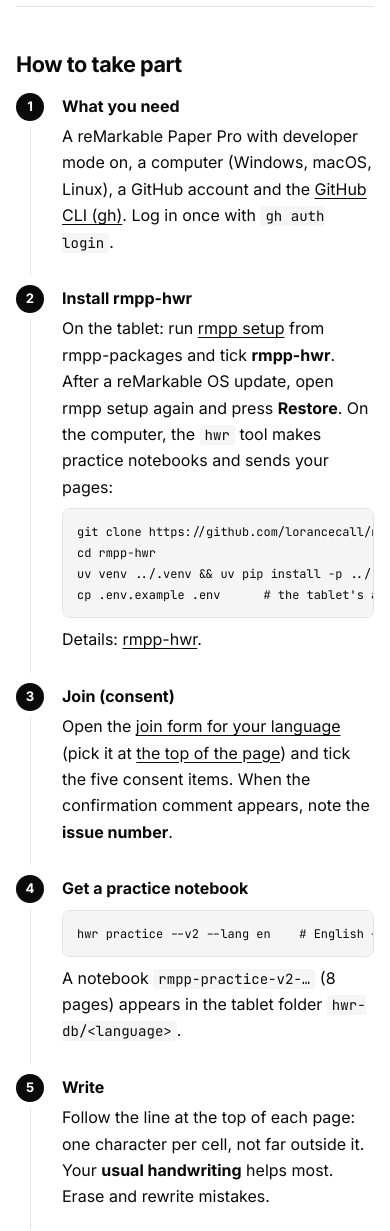
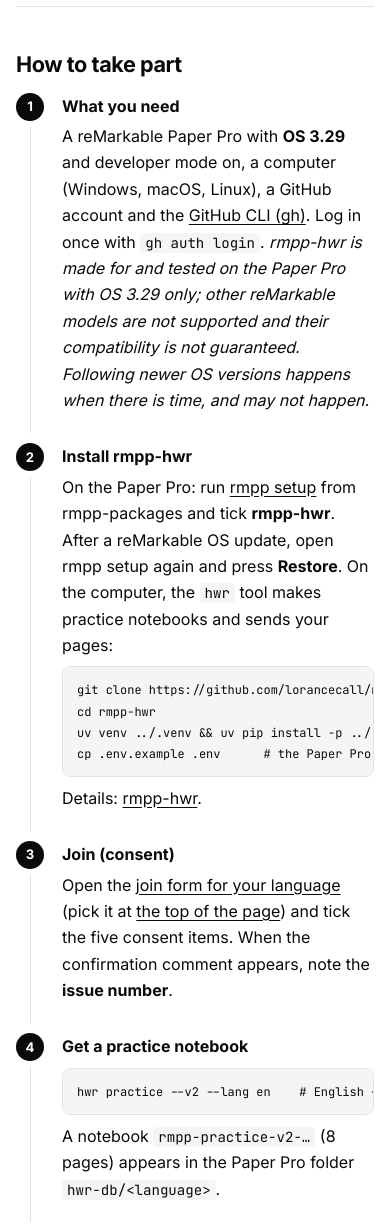
Before and after one commit to lorancecall/rmpp-hwr-db, a plain HTML site: page docs/index.html in a window 390 px wide. Shown: the part 3240-4471 px from the top of the page. Drawn offline with Linux system fonts and the light colour scheme; no server answers; files whose address does not match are found by name.

Commit message:
docs: say Paper Pro instead of tablet, OS 3.29 only notice
README, CONTRIBUTING and the site (English and Korean) say "Paper Pro" where
they meant the tablet; "other tablets" as a category stays. Step 1 of the site,
the README and CONTRIBUTING say rmpp-hwr is made for and tested on the Paper Pro
with OS 3.29 only.

Co-Authored-By: Claude Opus 5.5 <noreply@anthropic.com>

```diff
--- a/docs/index.html
+++ b/docs/index.html
@@ -192,16 +192,17 @@ GitHub account for this project.</li>
 <h2 data-t="join-h" id="join">How to take part</h2>
 <ol class="steps">
 <li data-t="step1"><strong>What you need</strong>
-A reMarkable Paper Pro with developer mode on, a computer (Windows, macOS, Linux), a GitHub account and the
-<a href="https://cli.github.com/">GitHub CLI (gh)</a>. Log in once with <code>gh auth login</code>.</li>
+A reMarkable Paper Pro with <b>OS 3.29</b> and developer mode on, a computer (Windows, macOS, Linux), a GitHub account and the
+<a href="https://cli.github.com/">GitHub CLI (gh)</a>. Log in once with <code>gh auth login</code>.
+<em>rmpp-hwr is made for and tested on the Paper Pro with OS 3.29 only; other reMarkable models are not supported and their compatibility is not guaranteed. Following newer OS versions happens when there is time, and may not happen.</em></li>
 <li data-t="step2"><strong>Install rmpp-hwr</strong>
-On the tablet: run <a href="https://github.com/lorancecall/rmpp-packages#install">rmpp setup</a> from rmpp-packages
+On the Paper Pro: run <a href="https://github.com/lorancecall/rmpp-packages#install">rmpp setup</a> from rmpp-packages
 and tick <b>rmpp-hwr</b>. After a reMarkable OS update, open rmpp setup again and press <b>Restore</b>.
 On the computer, the <code>hwr</code> tool makes practice notebooks and sends your pages:
 <pre><code>git clone https://github.com/lorancecall/rmpp-hwr
 cd rmpp-hwr
 uv venv ../.venv &amp;&amp; uv pip install -p ../.venv -r collect/requirements.txt
-cp .env.example .env      # the tablet's address, your language (HWR_LANG)</code></pre>
+cp .env.example .env      # the Paper Pro's address, your language (HWR_LANG)</code></pre>
 Details: <a href="https://github.com/lorancecall/rmpp-hwr#install">rmpp-hwr</a>.</li>
 <li data-t="step3"><strong>Join (consent)</strong>
 Open the <a data-join href="https://github.com/lorancecall/rmpp-hwr-db/issues/new?template=join-en.yml">join form for your language</a> (pick it at
@@ -209,14 +210,14 @@ Open the <a data-join href="https://github.com/lorancecall/rmpp-hwr-db/issues/ne
 <li data-t="step4"><strong>Get a practice notebook</strong>
 <pre><code id="cmd-practice">hwr practice --v2 --lang en    # English + digits
 hwr practice --v2 --lang ko    # Korean + English + digits</code></pre>
-A notebook <code>rmpp-practice-v2-…</code> (8 pages) appears in the tablet folder <code>hwr-db/&lt;language&gt;</code>.</li>
+A notebook <code>rmpp-practice-v2-…</code> (8 pages) appears in the Paper Pro folder <code>hwr-db/&lt;language&gt;</code>.</li>
 <li data-t="step5"><strong>Write</strong>
 Follow the line at the top of each page: one character per cell, not far outside it. Your <b>usual handwriting</b>
 helps most. Erase and rewrite mistakes.</li>
 <li data-t="step6"><strong>Collect and check</strong>
 <pre><code>hwr pull
 hwr qc</code></pre>
-It reports empty cells or strokes that run into the next cell; fix them on the tablet and pull again.</li>
+It reports empty cells or strokes that run into the next cell; fix them on the Paper Pro and pull again.</li>
 <li data-t="step7"><strong>Submit</strong>
 <pre><code>hwr contribute --consent &lt;issue number&gt;</code></pre>
 <code>--consent</code> is needed the first time only. A pull request with the anonymized pages opens
```
Also changed, not shown: docs/i18n/ko.json (+4 -4 lines), 2 other files.
